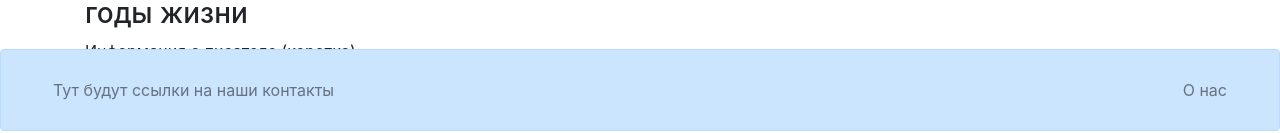
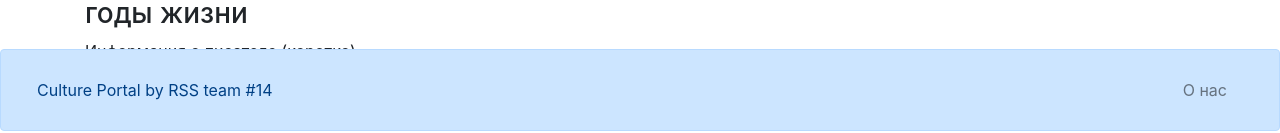
Before and after one commit to Guseff/culture-portal, a React app: page / in a window 1280 px wide. Shown: the part 669-802 px from the top of the page. Built offline with nearby package versions, Linux system fonts and the light colour scheme.

Commit message:
refactor: change imports paths

```diff
--- a/src/components/Footer/Footer.css
+++ /dev/null
@@ -1,7 +0,0 @@
-.footer {
-    margin-bottom: 0;
-}
-
-.footer_item {
-    justify-content: space-between;
-}
--- a/src/components/Footer/Footer.tsx
+++ b/src/components/Footer/Footer.tsx
@@ -1,5 +1,5 @@
 import * as React from 'react';
-import './Footer.css';
+import './index.css';
 
 import { Navbar, Alert, Nav } from 'react-bootstrap';
 import { Link } from 'react-router-dom';
@@ -8,10 +8,8 @@ const Footer = () => {
   return (
     <Alert variant="primary" className="footer fixed-bottom">
       <Navbar className="footer_item">
-        <Nav.Link as={Link} to="/author">
-          Тут будут ссылки на наши контакты
-        </Nav.Link>
-        <Nav.Link as={Link} to="/author">
+        <Nav>Culture Portal by RSS team #14</Nav>
+        <Nav.Link as={Link} to="/about">
           О нас
         </Nav.Link>
       </Navbar>
--- a/src/components/Footer/index.css
+++ b/src/components/Footer/index.css
@@ -0,0 +1,11 @@
+.footer {
+  margin-bottom: 0;
+}
+
+.footer_item {
+  justify-content: space-between;
+}
+
+.footer_item a {
+  color: rgba(0, 0, 0, 0.5);
+}
--- a/src/components/Footer/index.tsx
+++ b/src/components/Footer/index.tsx
@@ -1,4 +1,3 @@
 import Footer from './Footer';
-import './index.css';
 
 export default Footer;
--- a/src/components/Header/Header.css
+++ /dev/null
@@ -1,12 +0,0 @@
-.fade .header {
-    font-size: large;
-}
-
-.header_logo {
-    flex-grow: 1;
-}
-
-.header_logo .header_logo__img {
-    width: 245px;
-    height: 60px;
-}
--- a/src/components/Header/Header.tsx
+++ b/src/components/Header/Header.tsx
@@ -1,6 +1,6 @@
 import * as React from 'react';
 import logo from '../../assets/images/logo.png';
-import './Header.css';
+import './index.css';
 
 import { Link } from 'react-router-dom';
 import { Navbar, Nav, NavDropdown, Alert, Image } from 'react-bootstrap';
--- a/src/components/Header/index.css
+++ b/src/components/Header/index.css
@@ -0,0 +1,12 @@
+.fade .header {
+  font-size: large;
+}
+
+.header_logo {
+  flex-grow: 1;
+}
+
+.header_logo .header_logo__img {
+  width: 245px;
+  height: 60px;
+}
--- a/src/components/Header/index.tsx
+++ b/src/components/Header/index.tsx
@@ -1,4 +1,3 @@
 import Header from './Header';
-import './index.css';
 
 export default Header;
```
